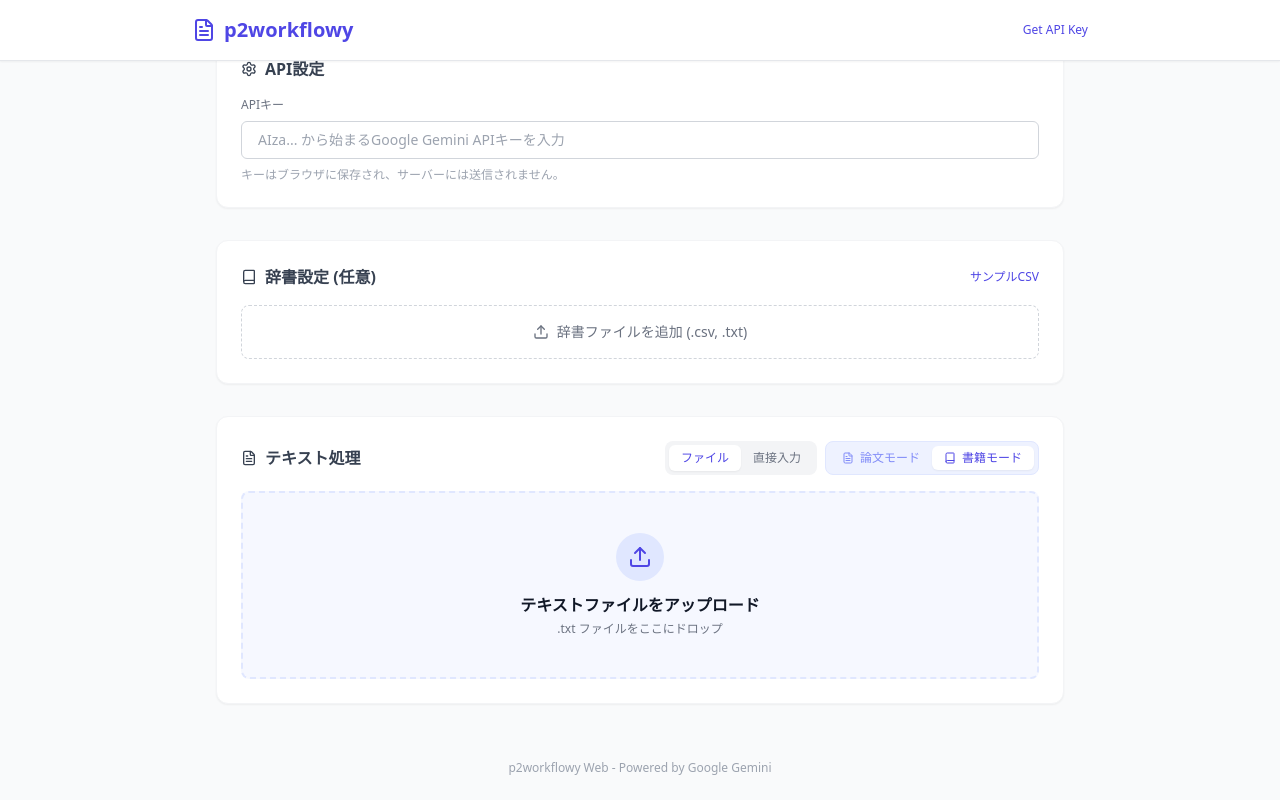
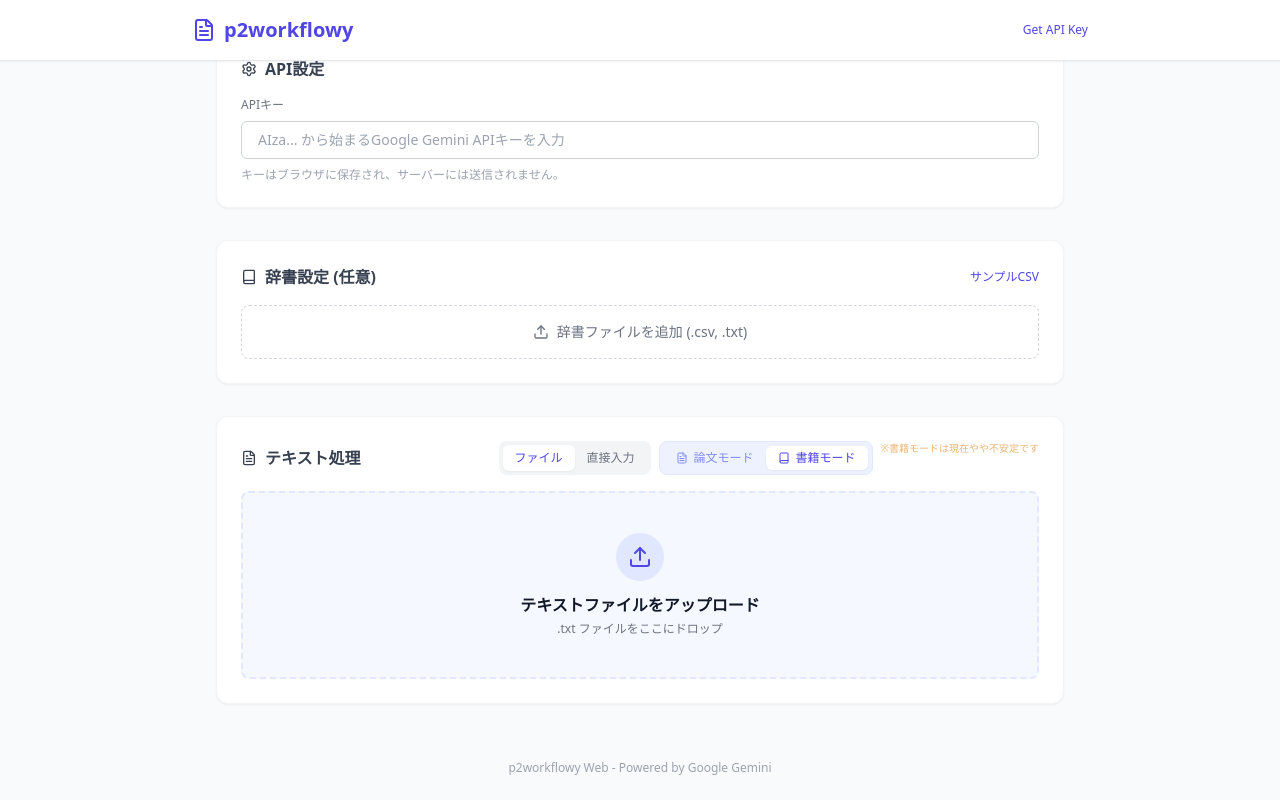
Before and after one commit to amanefjt/p2workflowy, a React (Vite) app in the folder web/: page / in a window 1280 px wide. Both pictures are taken after a click on the button "書籍モード". Shown: the part 474-1274 px from the top of the page. Built offline with nearby package versions, Linux system fonts and the light colour scheme.

Commit message:
docs: 書籍モードがやや不安定である旨の注意書きを追加

```diff
--- a/web/src/App.tsx
+++ b/web/src/App.tsx
@@ -327,6 +327,11 @@ function App() {
                                     書籍モード
                                 </button>
                             </div>
+                            {docType === 'book' && (
+                                <p className="text-[10px] text-amber-600 font-medium animate-pulse">
+                                    ※書籍モードは現在やや不安定です
+                                </p>
+                            )}
                         </div>
                     </div>
 
```
Also changed, not shown: 1 other file (tests, documents, lock files or other folders).
